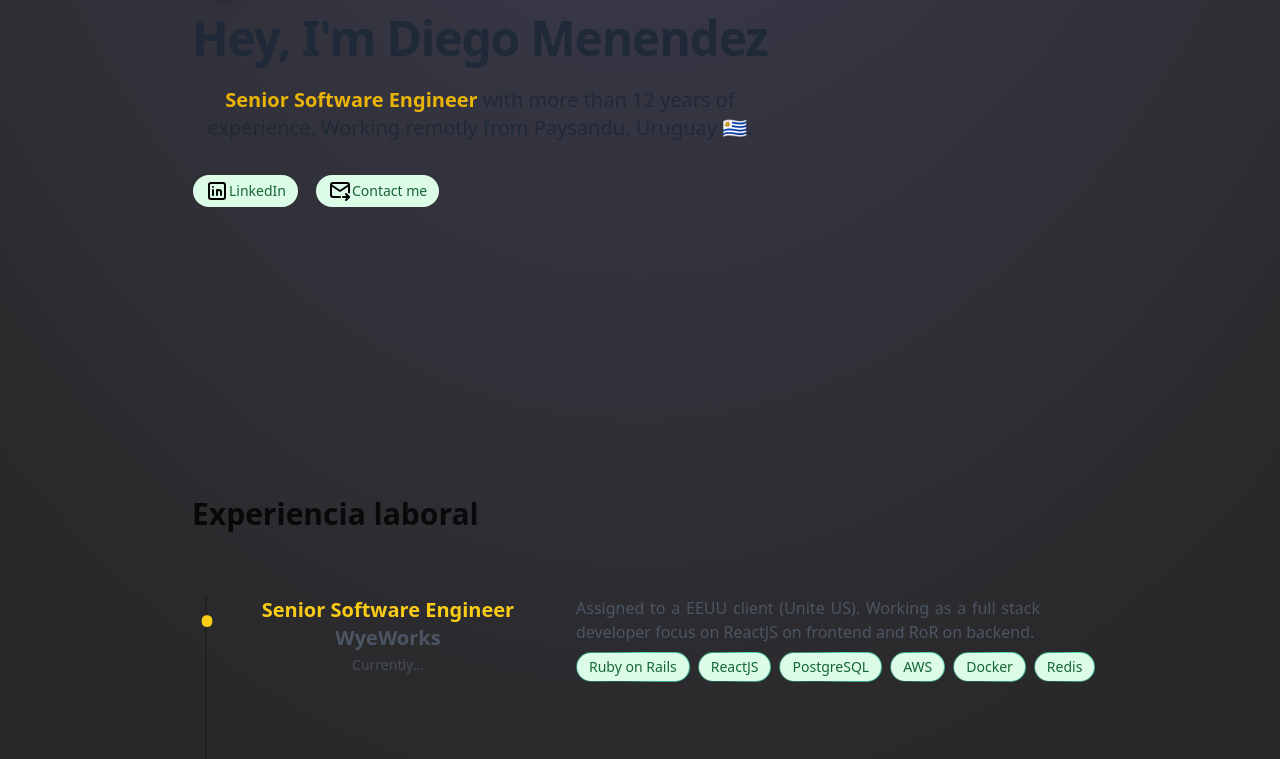
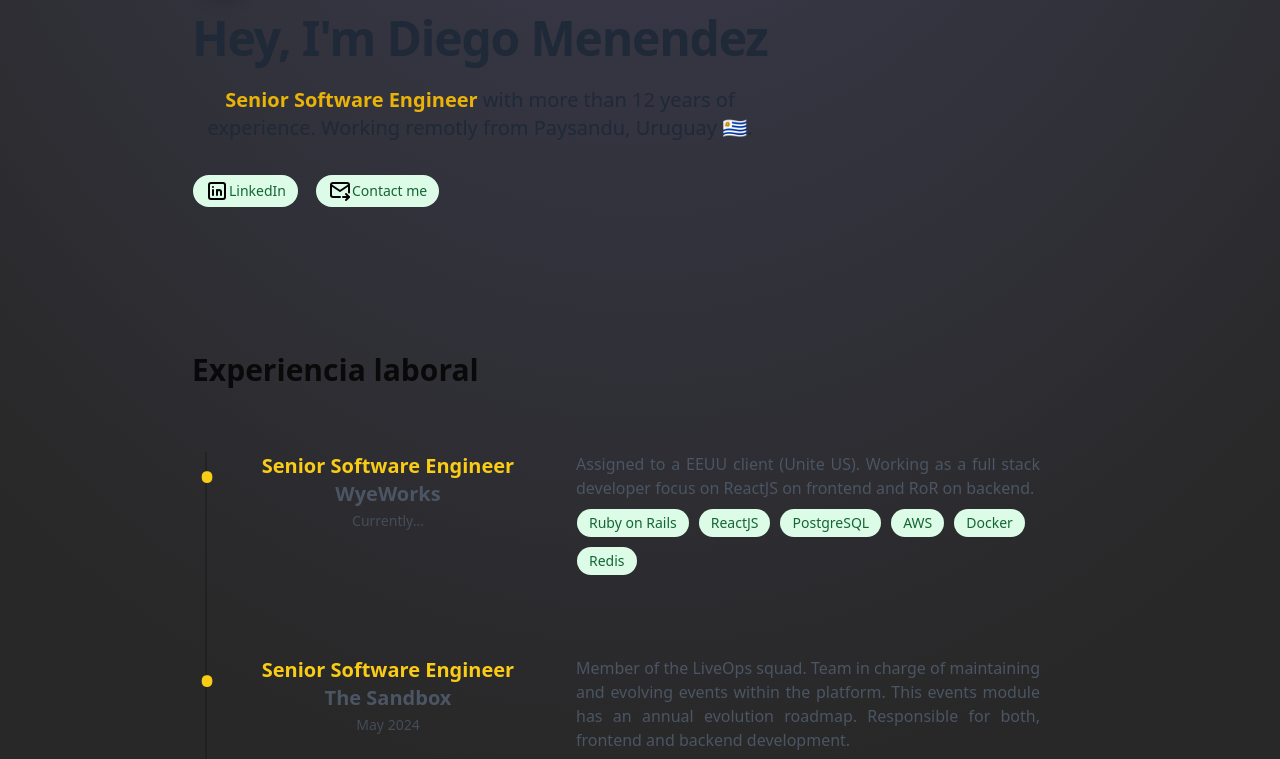
Before and after one commit to dmenendezh/personal-portfolio, a React (Create React App) app: page / in a window 1280 px wide. Shown: the part 210-969 px from the top of the page. Built offline with nearby package versions, Linux system fonts and the light colour scheme.

Commit message:
Chore/generic refactor (#6)
* add tailwind css configuration

* add portfolio header (#1)

* add hero section (#2)

* hero section refactor (#3)

* add experience section (#4)

* fix vercel deployment

* add generic refactor

```diff
--- a/src/App.js
+++ b/src/App.js
@@ -32,11 +32,13 @@
               text="LinkedIn"
               href="https://www.linkedin.com/in/dmenendezhorta/"
               srcImageIcon="/Icons/LinkedIn.svg"
+              showEffect={false}
             />
             <Badge
               text="Contact me"
               href="mailito:diego.andres.menendez@gmail.com"
               srcImageIcon="/Icons/Mail.svg"
+              showEffect={false}
             />
           </nav>{" "}
         </section>
@@ -45,7 +47,7 @@
           <section
             id="experience"
             data-section="experience"
-            className={`section py-16 md:py-36 scroll-m-20 w-full mx-auto container lg:max-w-4xl md:max-w-2xl`}
+            className={`section scroll-m-20 w-full mx-auto container lg:max-w-4xl md:max-w-2xl`}
           >
             <h2 className="flex items-center mb-6 text-3xl font-semibold gap-x-3 text-black/80 dark:text-white">
               {" "}
--- a/src/components/Badge/index.js
+++ b/src/components/Badge/index.js
@@ -1,10 +1,10 @@
 import React from "react";
 
-function Badge({ text, href, srcImageIcon }) {
+function Badge({ text, href, srcImageIcon, showEffect }) {
   return (
     <div className="flex items-center ">
       <span className="relative inline-flex overflow-hidden rounded-full p-[1px]">
-        {!srcImageIcon ? (
+        {showEffect ? (
           <span className="absolute inset-[-1000%] animate-[spin_2s_linear_infinite] bg-[conic-gradient(from_90deg_at_50%_50%,#51E4B8_0%,#21554E_50%,#51E4B8_100%)]"></span>
         ) : (
           <></>
--- a/src/components/ExperienceItem/index.js
+++ b/src/components/ExperienceItem/index.js
@@ -21,9 +21,9 @@
       </div>
       <div className="text-justify relative flex flex-col gap-2 pb-4 text-gray-600 dark:text-gray-300 md:col-span-3">
         {description}
-        <div className="relative flex flex-row gap-2 pb-4 text-gray-600 dark:text-gray-300 md:col-span-3">
+        <div className="relative flex flex-row flex-wrap gap-2 pb-4 text-gray-600 dark:text-gray-300 md:col-span-3">
           {technologies.map((technology) => (
-            <Badge text={technology} href="" />
+            <Badge text={technology} showEffect={false} />
           ))}
         </div>
       </div>
--- a/src/components/Hero/index.js
+++ b/src/components/Hero/index.js
@@ -10,7 +10,7 @@
           src={srcImage}
           alt={altImage}
         />
-        <Badge text="Open to work" href={href} />
+        <Badge text="Open to work" href={href} showEffect={true} />
       </div>
 
       <h1 className="text-justify text-4xl font-bold tracking-tight text-gray-800 sm:text-5xl dark:text-white">
```
